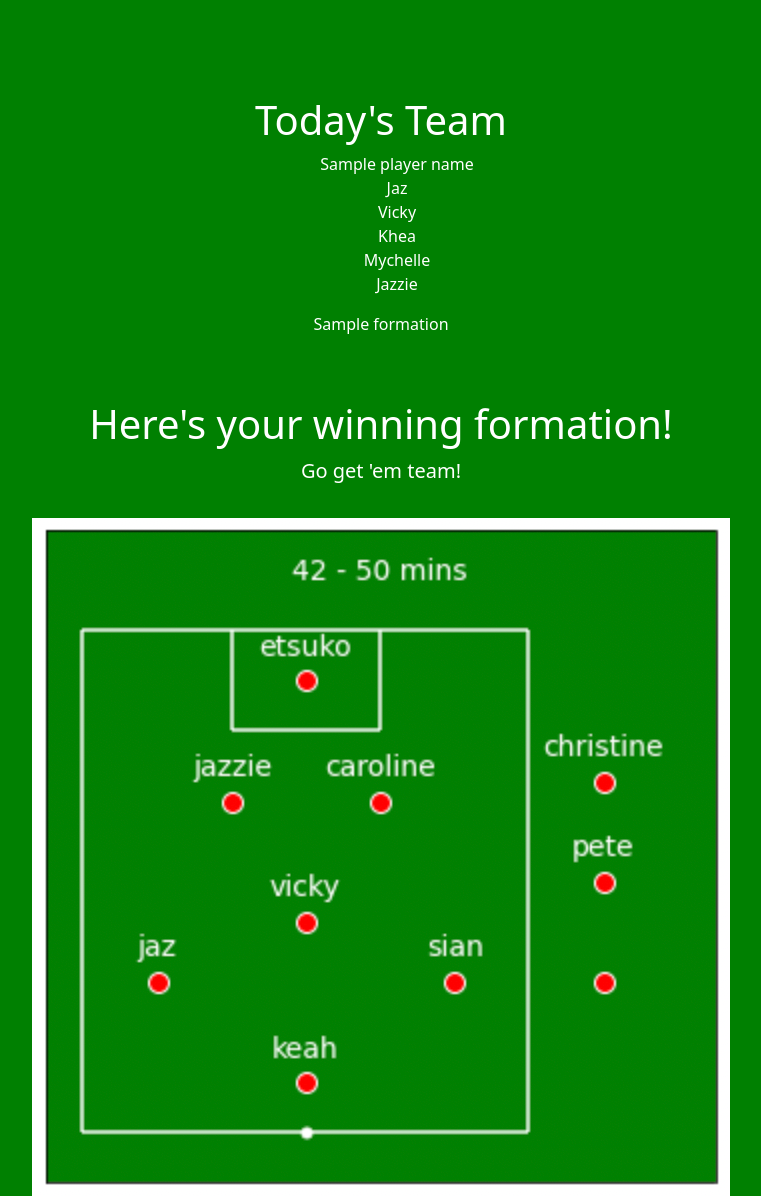
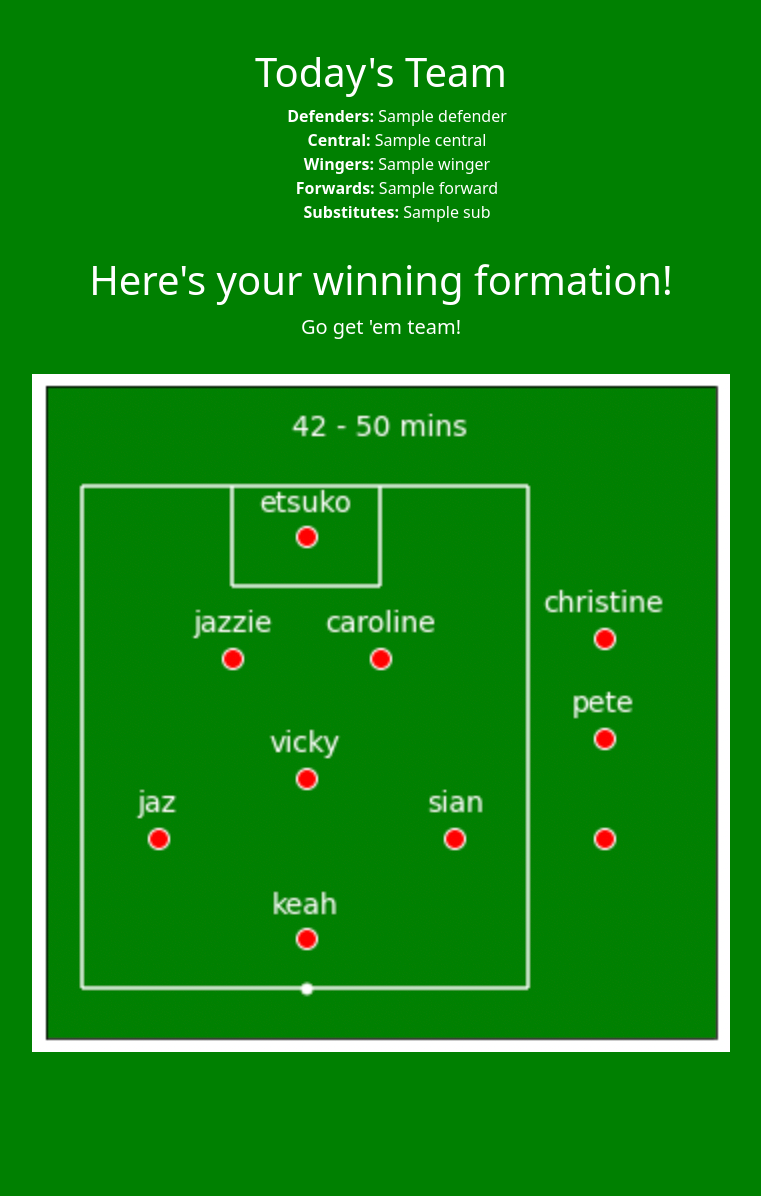
Before and after one commit to superresolusian/auto_pete, a Flask app: template app/templates/team_selection.html in a window 1280 px wide. Shown: the part 56-1252 px from the top of the page, without its empty margins (259-1020 px from the left). After the commit the page ends 1108 px from the top, so only its background shows below. Run offline with Flask 2, Linux system fonts and the light colour scheme; the template is opened without the code that fills it: most values are stand-ins (such as "Sample title", 1, 10 or a date in 2020).

Commit message:
Update team_selection.html to retrieve (dummy) auto_pete output
nb: using fake output so far

```diff
--- a/app/templates/team_selection.html
+++ b/app/templates/team_selection.html
@@ -3,27 +3,21 @@
 
 {% block content %}
 <div class="container text-center pt-5">
-    <section class="pt-5">
 
         <h1>Today's Team</h1>
-<!--        <ul>-->
-<!--            {% for player in team %}-->
-<!--            <li>{{ player.name }}</li>-->
-<!--            {% endfor %}-->
-<!--        </ul>-->
+        <div class="row">
+            <div class="col">
+                <ul>
+                    <li><b>Defenders:</b> {{ defenders | join(', ') }}</li>
+                    <li><b>Central:</b> {{ central | join(', ') }}</li>
+                    <li><b>Wingers:</b> {{ wingers | join(', ') }}</li>
+                    <li><b>Forwards:</b> {{ forwards | join(', ') }}</li>
+                    <li><b>Substitutes:</b> {{ subs | join(', ') }}</li>
+                </ul>
+            </div>
+        </div>
 
-        <ul>
-            <li>{{ player_name }}</li>
-            <li>Jaz</li>
-            <li>Vicky</li>
-            <li>Khea</li>
-            <li>Mychelle</li>
-            <li>Jazzie</li>
-        </ul>
-
-        <p>{{ formation }}</p>
-
-        <div class="pt-5">
+        <div class="pt-3">
             <h1>Here's your winning formation!</h1>
             <p class="lead">Go get 'em team!</p>
             <img class="img-fluid pt-3" src="../static/auto_pete_formation_example.png"/>
```
